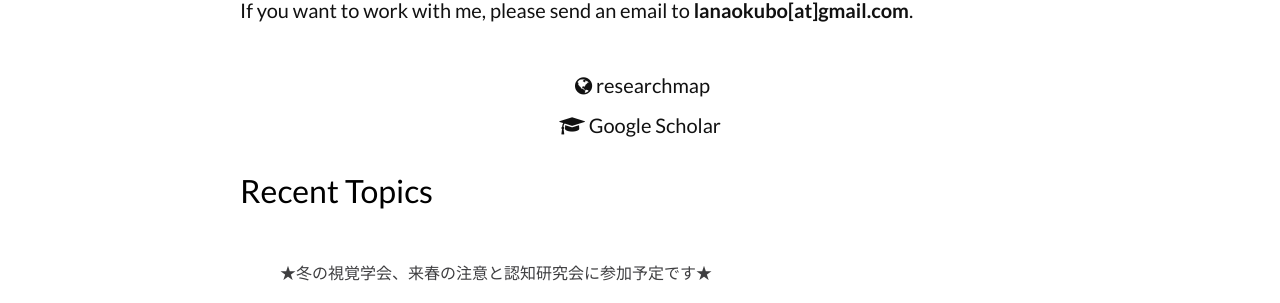
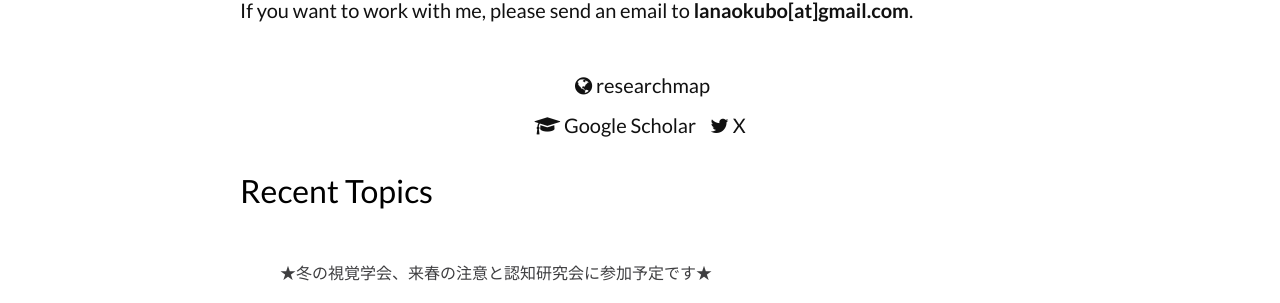
Before and after one commit to LNOKB/lnokb.github.io, a Jekyll site: the page built from index.html, in a window 1280 px wide. Shown: the part 764-1067 px from the top of the page. Built offline with Jekyll 4.4.1, drawn with Linux system fonts in a browser that asks for light colours.

Commit message:
Update index.html

```diff
--- a/index.html
+++ b/index.html
@@ -31,6 +31,7 @@ layout: home-page
       <ul class="contact-list">
         <li class="website"><a href="https://researchmap.jp/lana_okubo" target="_blank"><i class="fa fa-globe" aria-hidden="true"></i> researchmap</a></li> <br>
         <li class="website"><a href="https://scholar.google.com/citations?user=_Bzp4t4AAAAJ&hl=ja" target="_blank"><i class="fa fa-graduation-cap" aria-hidden="true"></i> Google Scholar</a></li>
+        <li class="website"><a href="https://x.com/OkuboLana" target="_blank"><i class="fa fa-twitter" aria-hidden="true"></i> X</a></li>
       </ul>
     </section> <!-- End About Body-->
   </div> <!-- End About Container -->
```
